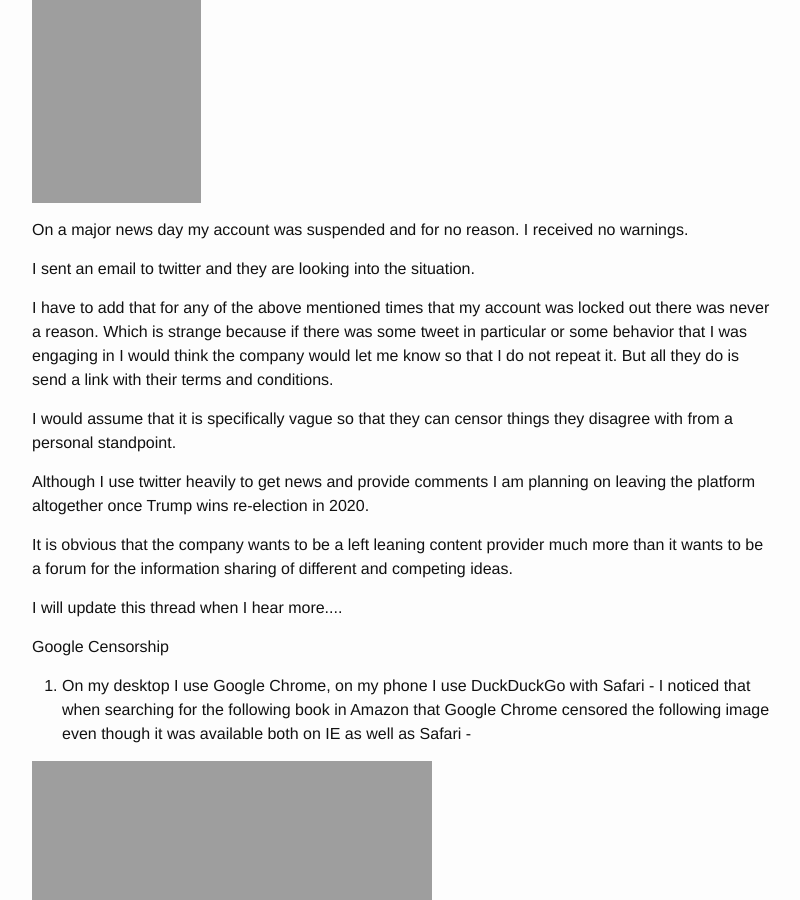
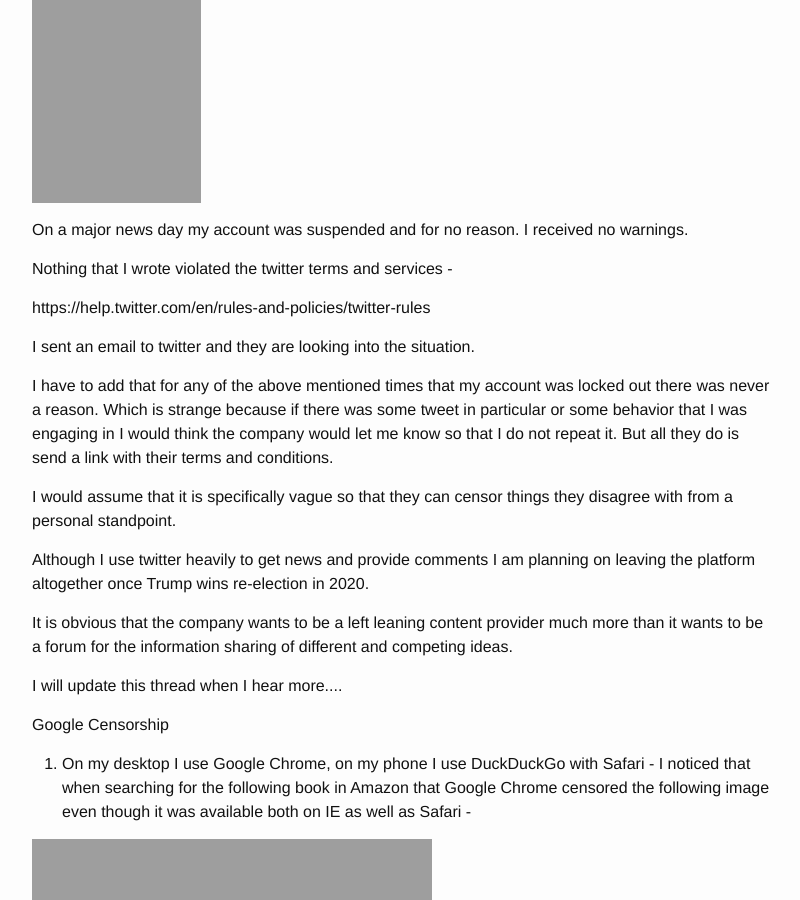
Before and after one commit to newyorkconservative/newyorkconservative.github.io, a Jekyll site: the page built from _posts/2018-08-25-twitter-censorship-and-privacy-concerns.md, in a window 1280 px wide and 900 px high, scrolled down 2453 px. Shown: the whole window, without its empty margins (238-1038 px from the left). Built offline with Jekyll 4.4.1, drawn with Linux system fonts in a browser that asks for light colours.

Commit message:
Syncing _posts/2018-08-25-twitter-censorship-and-privacy-concerns.md from WordPress at https://www.newyorkconservative.com (#MAGA - America First, History, Experience, Declaration of Independence, Constitution, Bill of Rights,Common Sense, Jobs, Security, Strong Borders and Law Enforcement) - wpghs

```diff
--- a/_posts/2018-08-25-twitter-censorship-and-privacy-concerns.md
+++ b/_posts/2018-08-25-twitter-censorship-and-privacy-concerns.md
@@ -39,6 +39,8 @@ post_date: 2018-08-25 00:17:23
 <p>I tried to retweet something and saw the following message -</p>
 <p><a href="https://www.newyorkconservative.com/wp-content/uploads/2018/08/IMG_0157.png"><img class="size-medium wp-image-4841 aligncenter" src="https://www.newyorkconservative.com/wp-content/uploads/2018/08/IMG_0157-169x300.png" alt="" width="169" height="300" /></a></p>
 <p>On a major news day my account was suspended and for no reason. I received no warnings.</p>
+<p>Nothing that I wrote violated the twitter terms and services -</p>
+<p>https://help.twitter.com/en/rules-and-policies/twitter-rules</p>
 <p>I sent an email to twitter and they are looking into the situation.</p>
 <p>I have to add that for any of the above mentioned times that my account was locked out there was never a reason. Which is strange because if there was some tweet in particular or some behavior that I was engaging in I would think the company would let me know so that I do not repeat it. But all they do is send a link with their terms and conditions.</p>
 <p>I would assume that it is specifically vague so that they can censor things they disagree with from a personal standpoint.</p>
```
